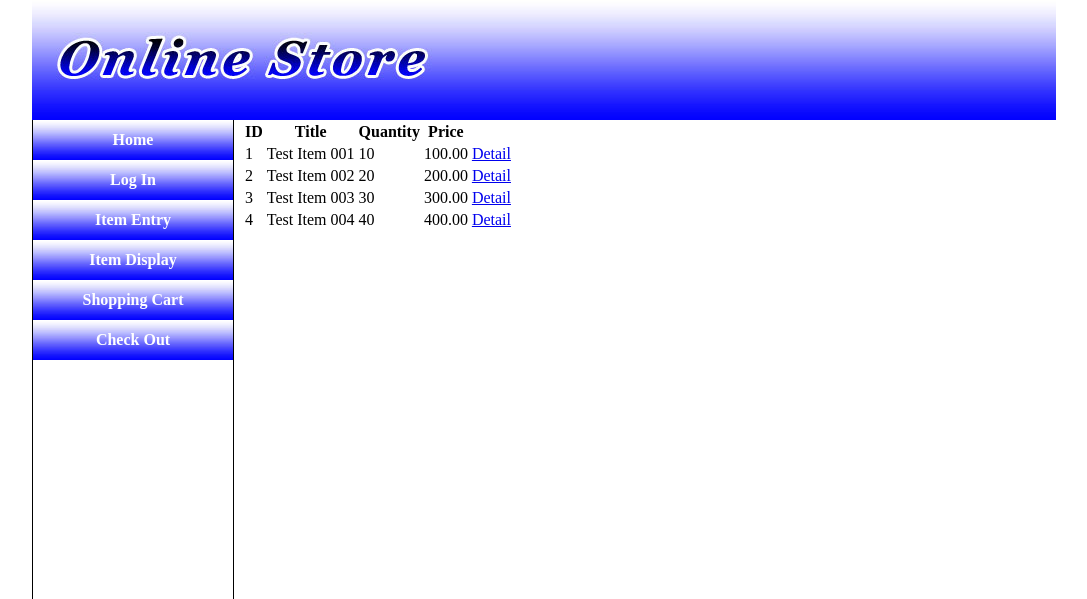
After one commit to wpst006/cipos, a CodeIgniter app: page /cipos/index.php/items/index in a window 1280 px wide. The commit adds this page. Shown: the top 599 px of the page, without its empty margins (96-1183 px from the left). Run offline with CodeIgniter, Linux system fonts and the light colour scheme.

Commit message:
16 Apr 2014 Distribution

```diff
--- a/application/config/config.php
+++ b/application/config/config.php
@@ -224,7 +224,7 @@ $config['cache_path'] = '';
 | MUST set an encryption key.  See the user guide for info.
 |
 */
-$config['encryption_key'] = '';
+$config['encryption_key'] = 'cipos';
 
 /*
 |--------------------------------------------------------------------------
--- a/application/controllers/items.php
+++ b/application/controllers/items.php
@@ -1,23 +1,54 @@
 <?php
+
 class Items extends CI_Controller {
 
     public function __construct() {
         parent::__construct();
+        $this->load->library('session');
         $this->load->model('items_model');
     }
 
     public function save() {
         $this->load->helper('form');
 
-        $this->load->view('templates/header');
-
         if ($_SERVER['REQUEST_METHOD'] == 'POST') {
             $this->items_model->insert();
+            $this->session->set_flashdata('message', 'Item entry success');
+            redirect('items/index');    //redirect to item display page
         }
 
+        $this->load->view('templates/header');
         $this->load->view('items/save');
         $this->load->view('templates/left');
         $this->load->view('templates/footer');
     }
+
+    public function index() {
+        $data['items'] = $this->items_model->get_items();
+
+        $this->load->view('templates/header');
+        //Check if the "flash" message exists
+        if ($this->session->flashdata('message')){
+            $this->load->view('templates/message'); //load message view
+        }
+        $this->load->view('items/index', $data);
+        $this->load->view('templates/left');
+        $this->load->view('templates/footer');
+    }
+
+    public function view($id) {
+        $data['items'] = $this->items_model->get_items($id);
+
+        if (empty($data['items'])) {
+            show_404();
+        }
+
+        $this->load->view('templates/header');
+        $this->load->view('items/view', $data);
+        $this->load->view('templates/left');
+        $this->load->view('templates/footer');
+    }
+
 }
+
 ?>
--- a/application/models/items_model.php
+++ b/application/models/items_model.php
@@ -17,5 +17,15 @@ class Items_model extends CI_Model {
 
         return $this->db->insert('items', $data);
     }
+
+    public function get_items($id = null) {
+        if (!isset($id)) {
+            $query = $this->db->get('items');
+            return $query->result_array();
+        }
+
+        $query = $this->db->get_where('items', array('id' => $id));
+        return $query->row_array();
+    }
 }
 ?>
--- /dev/null
+++ b/application/views/items/index.php
@@ -0,0 +1,22 @@
+<table>
+    <thead>
+        <tr>
+            <th>ID</th>
+            <th>Title</th>
+            <th>Quantity</th>
+            <th>Price</th>
+            <th></th>
+        </tr>
+    </thead>
+    <tbody>
+        <?php foreach ($items as $item): ?>
+            <tr>
+                <td><?php echo $item['id'] ?></td>
+                <td><?php echo $item['title'] ?></td>
+                <td><?php echo $item['quantity'] ?></td>
+                <td><?php echo $item['price'] ?></td>
+                <td><a href="view/<?php echo $item['id'] ?>">Detail</a></td>
+            </tr>
+        <?php endforeach ?>
+    </tbody>
+</table>
--- /dev/null
+++ b/application/views/items/view.php
@@ -0,0 +1,4 @@
+<p><b>Item ID : </b><?php echo $items['id']; ?></p>
+<p><b>Title : </b><?php echo $items['title']; ?></p>
+<p><b>Quantity : </b><?php echo $items['quantity']; ?></p>
+<p><b>Price : </b><?php echo $items['price']; ?></p>
--- /dev/null
+++ b/application/views/templates/message.php
@@ -0,0 +1,3 @@
+<div id="flash-message">
+    <?php echo $this->session->flashdata('message');?>
+</div>
--- a/assets/css/style.css
+++ b/assets/css/style.css
@@ -107,3 +107,18 @@ ul#menu li a:hover{
     margin-left:150px;
 }
 /*** Form End ***/
+
+/*** Message Start ***/
+#flash-message{
+    background-image: linear-gradient(to bottom, #D9EDF7 0px, #B9DEF0 100%);
+    background-repeat: repeat-x;
+    box-shadow: 0 1px 0 rgba(255, 255, 255, 0.25) inset, 0 1px 2px rgba(0, 0, 0, 0.05);
+    text-shadow: 0 1px 0 rgba(255, 255, 255, 0.2);
+    padding: 15px;
+    text-align: center;
+    margin-bottom: 20px;
+    margin-left: -10px;
+    margin-right: -10px;
+    font-size: 12pt;
+}
+/*** Message End ***/
```
Also changed, not shown: db/cipos.sql (added, +49 -0 lines), documentation/Cover.png (added), 3 other files.
